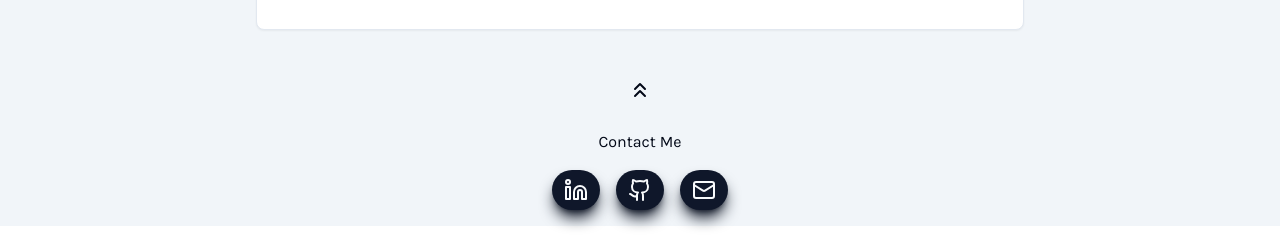
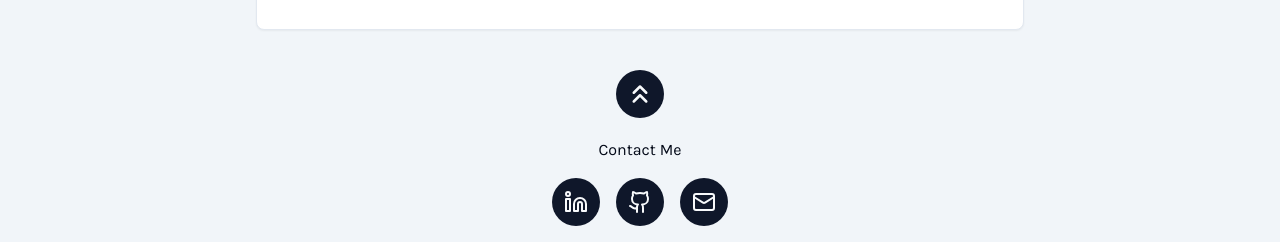
Before and after one commit to pn-code/personal-portfolio-nextjs, a Next.js app: page / in a window 1280 px wide. Shown: the part 3151-3394 px from the top of the page. Built offline with nearby package versions, Linux system fonts and the light colour scheme.

Commit message:
Added height & width to make buttons circular

```diff
--- a/components/portfolio/Footer.tsx
+++ b/components/portfolio/Footer.tsx
@@ -4,12 +4,12 @@ import { Button } from "../ui/button";
 
 export default function Footer() {
   return (
-    <footer id="footer" className="w-full text-center mb-5">
-      <Button className="mb-5" variant="ghost">
-        <a href="#">
-          <ChevronsUp />
-        </a>
-      </Button>
+    <footer id="footer" className="w-full h-full text-center">
+      <a href="#">
+        <Button className="h-12 w-12 mb-5 rounded-full p-1">
+          <ChevronsUp size={30} />
+        </Button>
+      </a>
 
       <h2>Contact Me</h2>
       <div className="flex justify-center gap-4 max-w-[330px] m-auto pb-4 pt-4">
@@ -18,13 +18,13 @@ export default function Footer() {
           target="_blank"
           rel="noreferrer"
         >
-          <Button className="rounded-full shadow-lg shadow-gray-900 p-2 sm:p-3 cursor-pointer">
+          <Button className="rounded-full bg-slate-900 dark:bg-slate-50 p-1 h-12 w-12 dark:hover:bg-slate-200">
             <Linkedin size={24} />
           </Button>
         </a>
 
         <a href="https://github.com/pn-code" target="_blank" rel="noreferrer">
-          <Button className="rounded-full shadow-lg shadow-gray-900 p-2 sm:p-3 cursor-pointer">
+          <Button className="rounded-full bg-slate-900 dark:bg-slate-50 p-1 h-12 w-12 dark:hover:bg-slate-200">
             <Github size={24} />
           </Button>
         </a>
@@ -34,7 +34,7 @@ export default function Footer() {
           target="_blank"
           rel="noreferrer"
         >
-          <Button className="rounded-full shadow-lg shadow-gray-900 p-2 sm:p-3 cursor-pointer">
+          <Button className="rounded-full bg-slate-900 dark:bg-slate-50 p-1 h-12 w-12 dark:hover:bg-slate-200">
             <Mail size={24} />
           </Button>
         </a>
```
